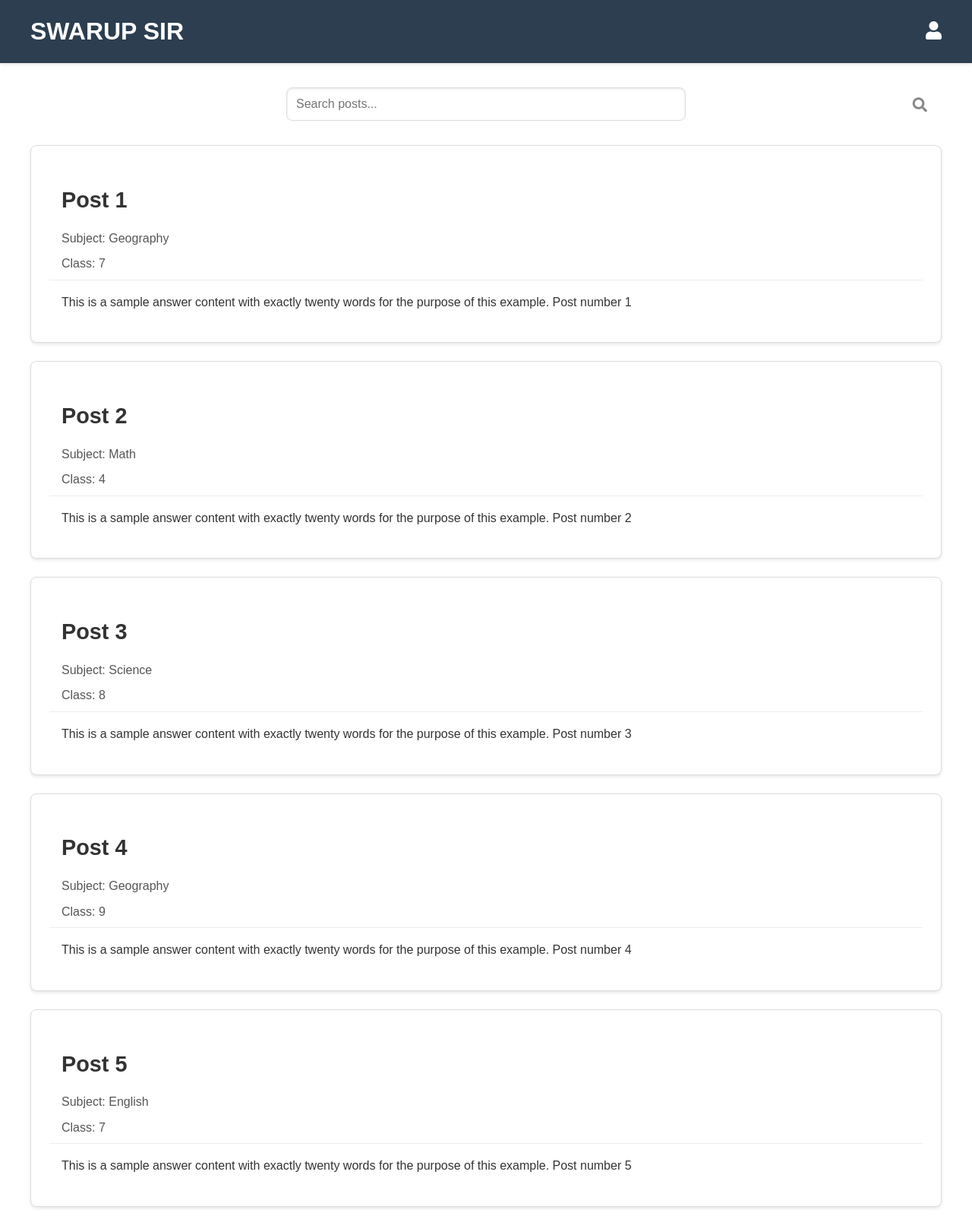
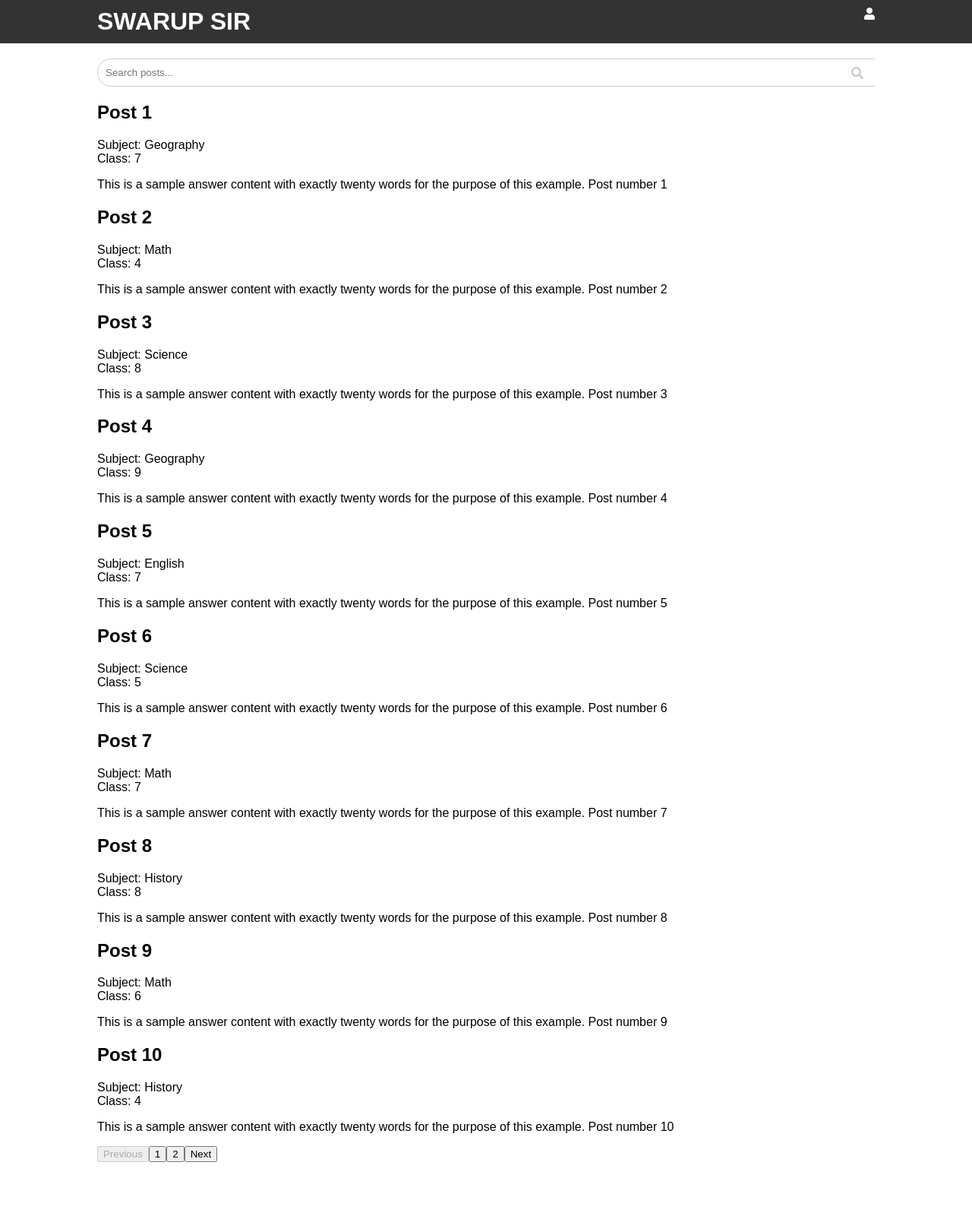
Before and after one commit to Swarup2024web/newswarup, a plain HTML site: page index.html in a window 1280 px wide. Shown: the top 1600 px of the page at 76% size. After the commit the page ends 1549 px from the top, so only its background shows below. Drawn offline with Linux system fonts and the light colour scheme.

Commit message:
Update styles.css

```diff
--- a/styles.css
+++ b/styles.css
@@ -1,205 +1,89 @@
-/* Basic reset and font settings */
+/* Basic styling for the page */
 body {
     font-family: Arial, sans-serif;
     margin: 0;
     padding: 0;
-    color: #333;
-    line-height: 1.6;
 }
 
-/* Header styling */
 header {
-    background-color: #2c3e50;
+    background-color: #333;
     color: white;
-    padding: 1em 0;
-    box-shadow: 0 2px 4px rgba(0,0,0,0.1);
+    padding: 10px 0;
 }
 
-header .container {
-    display: flex;
-    justify-content: space-between;
-    align-items: center;
-    max-width: 1200px;
-    margin: 0 auto;
-    padding: 0 1em;
+.container {
+    width: 80%;
+    margin: auto;
+    overflow: hidden;
 }
 
 header h1 {
-    margin: 0;
+    display: inline;
+}
+
+nav {
+    float: right;
 }
 
 .profile-icon {
     cursor: pointer;
-    font-size: 1.5em;
 }
 
-/* Main container styling */
-.container {
-    max-width: 1200px;
-    margin: 2em auto;
-    padding: 0 1em;
+main {
+    padding: 20px 0;
 }
 
-/* Search bar styling */
 .search-container {
-    display: flex;
-    justify-content: center;
-    align-items: center;
-    margin-bottom: 2em;
     position: relative;
+    margin-bottom: 20px;
 }
 
 #search-bar {
     width: 100%;
-    max-width: 500px;
-    padding: 0.75em;
-    border-radius: 0.5em;
-    border: 1px solid #ddd;
-    font-size: 1em;
-    box-shadow: inset 0 1px 3px rgba(0,0,0,0.1);
-    outline: none;
+    padding: 10px;
+    border-radius: 20px;
+    border: 1px solid #ccc;
 }
 
 .search-container .fa-search {
     position: absolute;
-    right: 1em;
-    color: #888;
-    font-size: 1.2em;
+    right: 15px;
+    top: 50%;
+    transform: translateY(-50%);
+    color: #ccc;
 }
 
-/* Post styling */
-.post {
-    border: 1px solid #ddd;
-    padding: 1.5em;
-    margin-bottom: 1.5em;
-    border-radius: 0.5em;
-    background-color: #fff;
-    box-shadow: 0 2px 4px rgba(0,0,0,0.1);
-    transition: box-shadow 0.3s ease, transform 0.3s ease;
-}
-
-.post:hover {
-    box-shadow: 0 4px 8px rgba(0,0,0,0.2);
-    transform: translateY(-2px);
-}
-
-.post-header, .post-content-container {
-    padding: 0 1em;
-}
-
-.post-header {
-    border-bottom: 1px solid #eee;
-    margin-bottom: 1em;
-}
-
-.post-title {
-    font-size: 1.8em;
-    margin-bottom: 0.5em;
-    font-weight: 600;
-}
-
-.post-subject, .post-class {
-    font-size: 1em;
-    color: #555;
-    margin-bottom: 0.5em;
-}
-
-.post-content {
-    font-size: 1em;
-    line-height: 1.6;
-}
-
-.read-more {
-    color: #3498db;
-    cursor: pointer;
-    font-weight: 500;
-    transition: color 0.3s ease;
-}
-
-.read-more:hover {
-    text-decoration: underline;
-    color: #2980b9;
-}
-
-/* Pagination styling */
-#pagination {
-    display: flex;
-    flex-wrap: wrap;
-    justify-content: center;
-    margin-top: 2em;
-}
-
-#pagination button {
-    padding: 0.75em 1.5em;
-    margin: 0.25em;
-    border: none;
-    background-color: #3498db;
-    color: white;
-    border-radius: 0.5em;
-    cursor: pointer;
-    font-weight: 500;
-    transition: background-color 0.3s ease;
-}
-
-#pagination button:hover {
-    background-color: #2980b9;
-}
-
-#pagination button:disabled {
-    background-color: #bdc3c7;
-    cursor: not-allowed;
-}
-
-#pagination button.active {
-    background-color: #2980b9;
-    color: white;
-}
-
-/* Modal styling */
 .modal {
     display: none;
     position: fixed;
-    z-index: 1000;
+    z-index: 1;
     left: 0;
     top: 0;
     width: 100%;
     height: 100%;
     overflow: auto;
-    background-color: rgba(0,0,0,0.5);
-    padding-top: 60px;
+    background-color: rgb(0,0,0);
+    background-color: rgba(0,0,0,0.4);
 }
 
 .modal-content {
-    background-color: #fff;
-    margin: 5% auto;
-    padding: 2em;
-    border: 1px solid #ddd;
-    width: 90%;
-    max-width: 600px;
-    border-radius: 0.5em;
-    box-shadow: 0 4px 8px rgba(0,0,0,0.2);
-    transition: transform 0.3s ease-in-out;
-    transform: translateY(-30px);
-}
-
-.modal.show .modal-content {
-    transform: translateY(0);
+    background-color: #fefefe;
+    margin: 15% auto;
+    padding: 20px;
+    border: 1px solid #888;
+    width: 80%;
 }
 
 .close {
     color: #aaa;
     float: right;
-    font-size: 1.5em;
+    font-size: 28px;
     font-weight: bold;
-    transition: color 0.3s ease;
 }
 
-.close:hover, .close:focus {
-    color: #333;
+.close:hover,
+.close:focus {
+    color: black;
     text-decoration: none;
     cursor: pointer;
 }
-
-button:focus, .close:focus {
-    outline: 3px solid #3498db;
-    }
```
